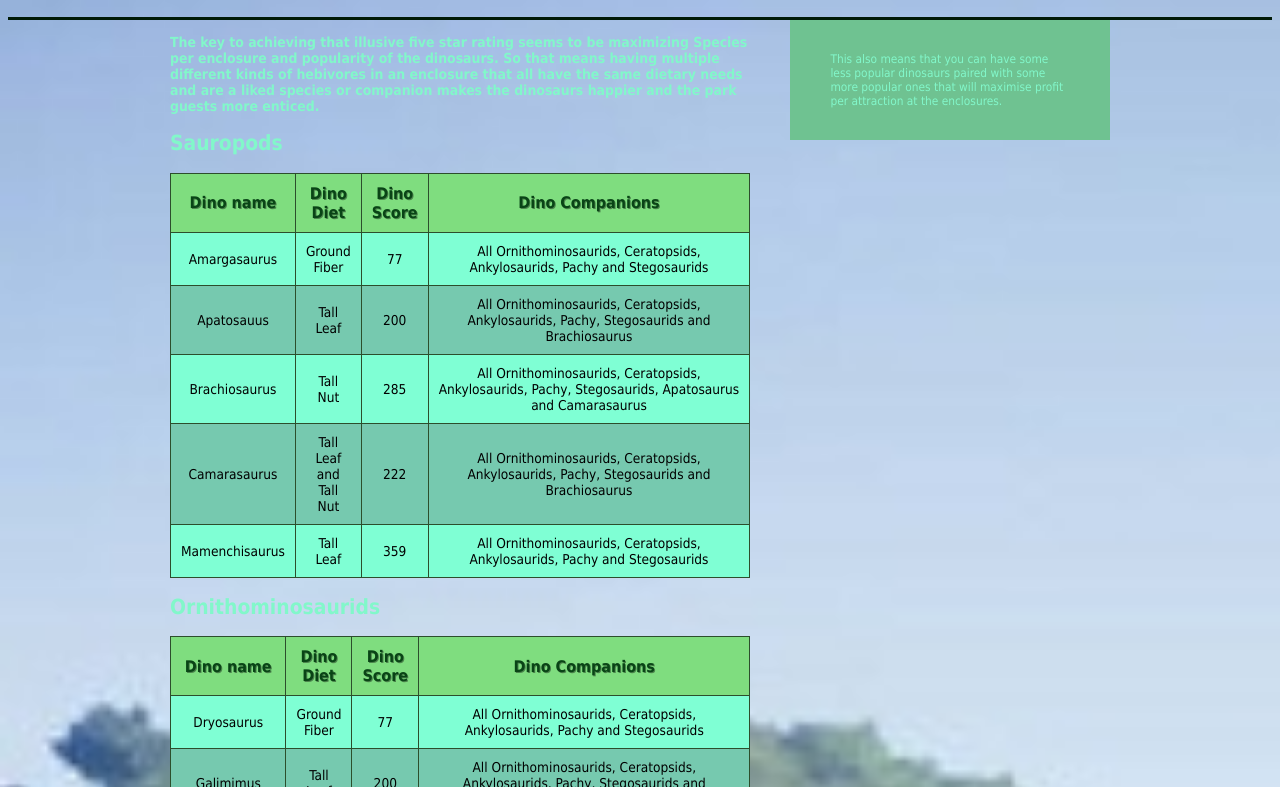
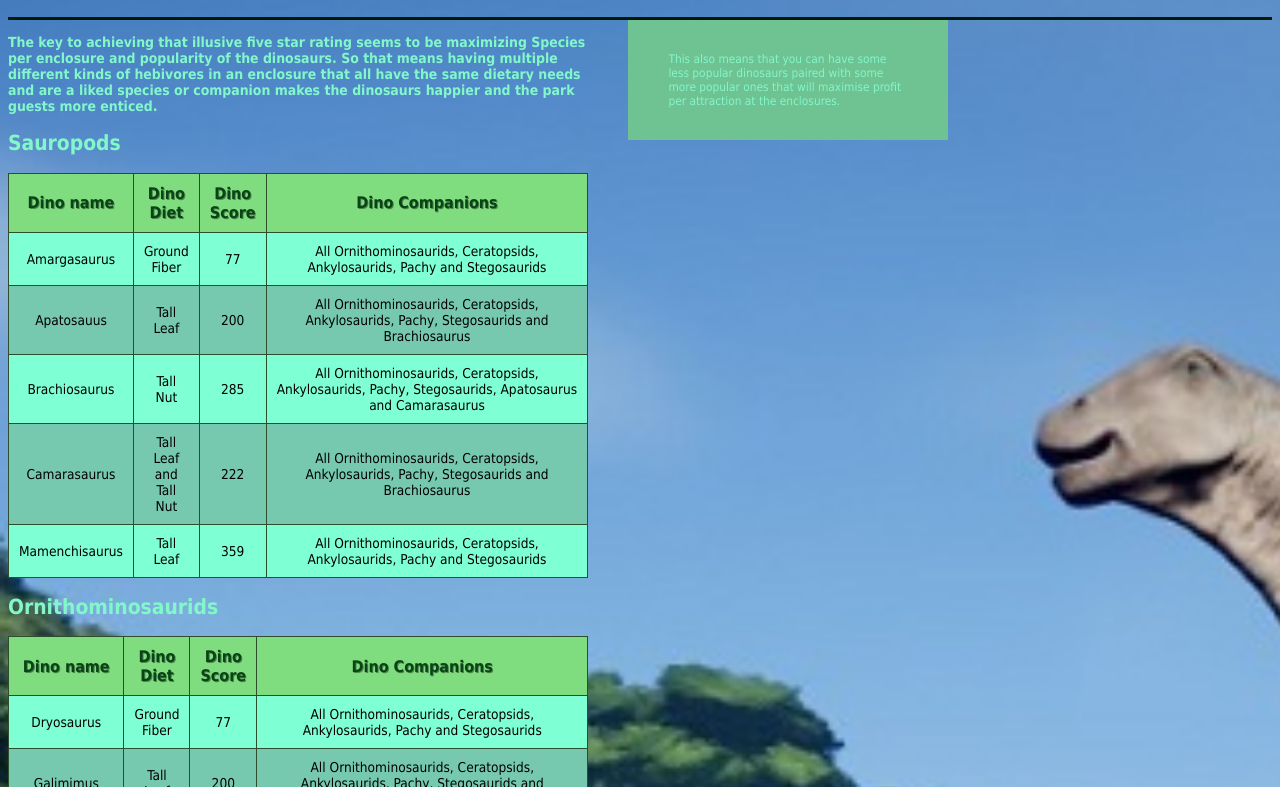
Before and after one commit to AthenaHorne/athenahorne.github.io, a plain HTML site: page Herbivores.html in a window 1280 px wide. Shown: the part 73-860 px from the top of the page. Drawn offline with Linux system fonts and the light colour scheme.

Commit message:
Update screen2.css

```diff
--- a/screen2.css
+++ b/screen2.css
@@ -1,5 +1,5 @@
 html {
-  background: url('images/mam.jpg') no-repeat;
+  background: url('images/dread.jpeg') no-repeat;
   background-size: cover;
   }
 
@@ -15,6 +15,7 @@ html {
 
   .container {
   max-width: 940px;
+  max-height: 940px
   margin: auto;
     color: #82f7ca;
   }
```
